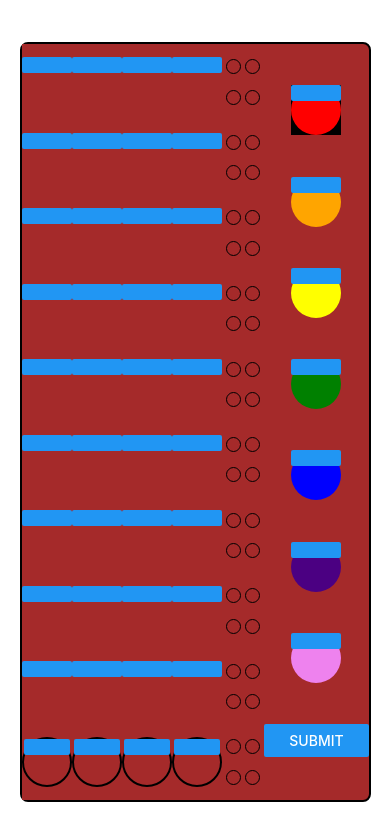
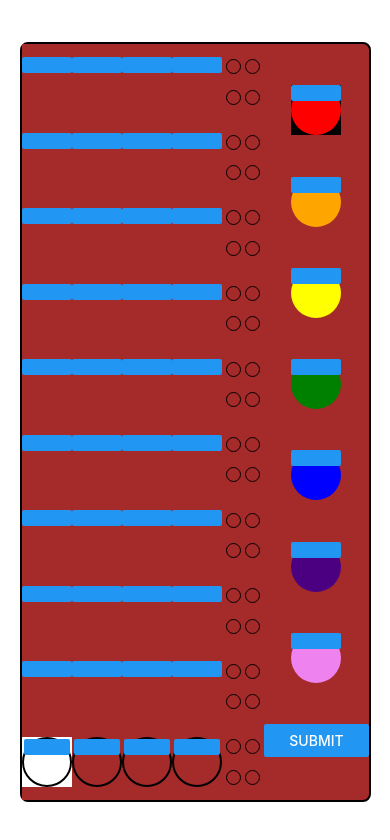
Before and after one commit to freddyh/mastermind-react-native, a React Native app: screen / in a window 390 px wide. Shown: the top 840 px of the page. Built offline with nearby package versions, Linux system fonts and the light colour scheme.

Commit message:
added selected indicator to color buttons

```diff
--- a/src/components/GuessRow.tsx
+++ b/src/components/GuessRow.tsx
@@ -19,6 +19,9 @@ const style = StyleSheet.create({
     justifyContent: 'space-evenly',
     flex: 1,
     flexDirection: 'row',
+  },
+  selected: {
+    backgroundColor: 'white'
   }
 });
 
@@ -40,11 +43,15 @@ export default class GuessRow extends Component<Props, State> {
     selectedIndex: 0,
   };
 
-  public guess: Guess
+  public guess: Guess;
 
   constructor(props: Props) {
     super(props);
     this.guess = props.guess;
+    this.state = {
+      isMutable: props.active,
+      selectedIndex: 0
+    };
   }
 
   nextIndex(): number {
@@ -63,21 +70,32 @@ export default class GuessRow extends Component<Props, State> {
 
   render() {
     const buttons = this.props.guess.values.map((color: any, index: number) => {
-      return (
+      const button = (
         <ColorButton
           key={index}
           colorName={color}
           mutable={this.props.active}
           colorManager={this.props.game.colorManager}
           callback={(buttonKey) => {
-            console.log(`Guess Row Clicked ${buttonKey} color manager: ${this.props.game.colorManager.selectedColor}`)
-            if (this.guess.isValid()) { return; }
             this.setState({
-              selectedIndex: this.nextIndex()
+              selectedIndex: index
             })
           }} />
       );
+      if (this.props.active) {
+        if (index === this.state.selectedIndex) {
+          return (
+            <View
+              key={index}
+              style={style.selected}>
+              {button}
+            </View>
+          );
+        }
+      }
+      return button;
     });
+
     const row = (
       <View style={style.row}>
         {buttons}
```
